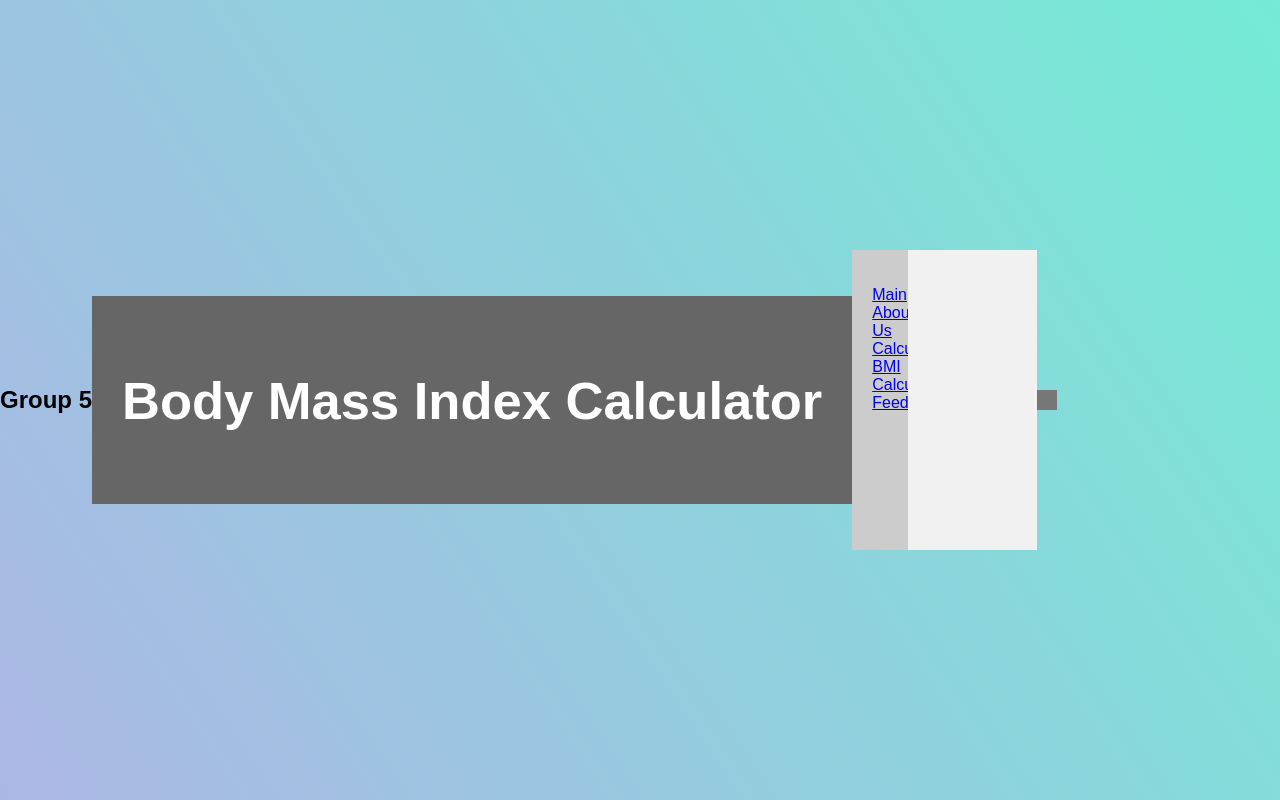
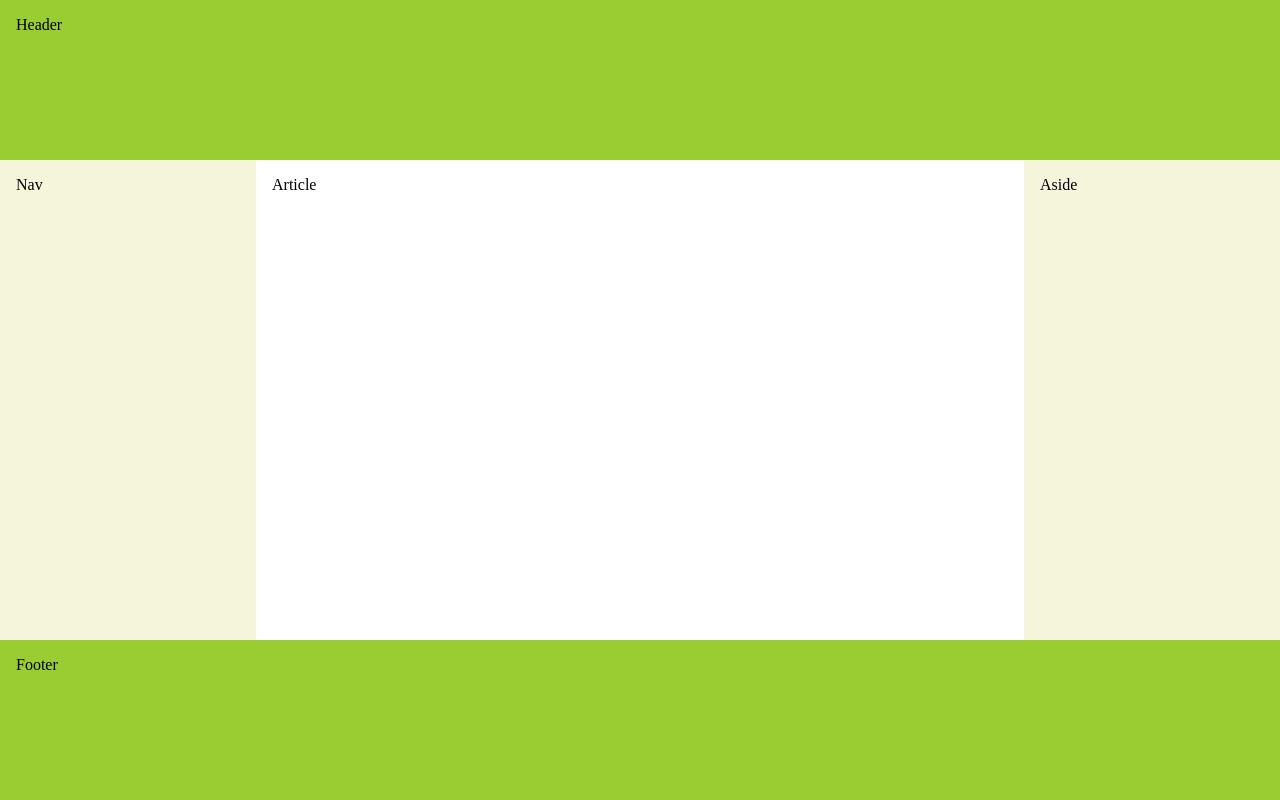
Before and after one commit to ZanePhillip/-School-Project-_G5-ITE239-3IT1, a PHP site: page /bmi.html in a window 1280 px wide. Run offline with PHP 8.4, Linux system fonts and the light colour scheme.

Commit message:
update v1.6

```diff
--- a/bmi.html
+++ b/bmi.html
@@ -1,44 +1,15 @@
-<!DOCTYPE html>
-<html lang="en">
-<head>
+<!doctype html>
 <title>BMI Calculator</title>
 <link rel="stylesheet" href="styles/bmi.css">
-
-<meta charset="utf-8">
-<meta name="viewport" content="width=device-width, initial-scale=1">
 <style>
 
-
-
 </style>
-</head>
 <body>
-
-<h2>Group 5</h2>
-
-<header>
-  <h2>Body Mass Index Calculator</h2>
-</header>
-
-<section>
-  <nav>
-    <ul>
-      <li><a href="#">Main</a></li>
-      <li><a href="#">About Us</a></li>
-      <li><a href="#">Calculator</a></li>
-      <li><a href="#">BMI Calculator</a></li>
-      <li><a href="#">Feedback</a></li>
-    </ul>
-  </nav>
-
-  <article>
-
-  </article>
-</section>
-
-<footer>
-
-</footer>
-
+    <header>Header</header>
+    <div id="main">
+      <article>Article</article>
+      <nav>Nav</nav>
+      <aside>Aside</aside>
+    </div>
+    <footer>Footer</footer>
 </body>
-</html>
--- a/styles/bmi.css
+++ b/styles/bmi.css
@@ -1,67 +1,32 @@
+
 * {
     box-sizing: border-box;
   }
-
-body {
-    font-family: Arial, Helvetica, sans-serif;
+  body {
+    display: flex;
+    min-height: 100vh;
+    flex-direction: column;
     margin: 0;
-    align-items: center;
-    background-image: linear-gradient(236deg, #74ebd5, #acb6e5);
+  }
+  #main {
     display: flex;
-    height: 100vh;
+    flex: 1;
   }
-
-  /* Style the header */
-  header {
-    background-color: #666;
-    padding: 30px;
-    text-align: center;
-    font-size: 35px;
-    color: white;
+  #main > article {
+    flex: 1;
   }
-
-  /* Create two columns/boxes that floats next to each other */
-  nav {
-    float: left;
-    width: 30%;
-    height: 300px; /* only for demonstration, should be removed */
-    background: #ccc;
-    padding: 20px;
+  #main > nav,
+  #main > aside {
+    flex: 0 0 20vw;
+    background: beige;
   }
-
-  /* Style the list inside the menu */
-  nav ul {
-    list-style-type: none;
-    padding: 0;
+  #main > nav {
+    order: -1;
   }
-
-  article {
-    float: left;
-    padding: 20px;
-    width: 70%;
-    background-color: #f1f1f1;
-    height: 300px; /* only for demonstration, should be removed */
+  header, footer {
+    background: yellowgreen;
+    height: 20vh;
   }
-
-  /* Clear floats after the columns */
-  section::after {
-    content: "";
-    display: table;
-    clear: both;
+  header, footer, article, nav, aside {
+    padding: 1em;
   }
-
-  /* Style the footer */
-  footer {
-    background-color: #777;
-    padding: 10px;
-    text-align: center;
-    color: white;
-  }
-
-  /* Responsive layout - makes the two columns/boxes stack on top of each other instead of next to each other, on small screens */
-  @media (max-width: 600px) {
-    nav, article {
-      width: 100%;
-      height: auto;
-    }
-  }
```
Also changed, not shown: calculator.html (+0 -27 lines).
